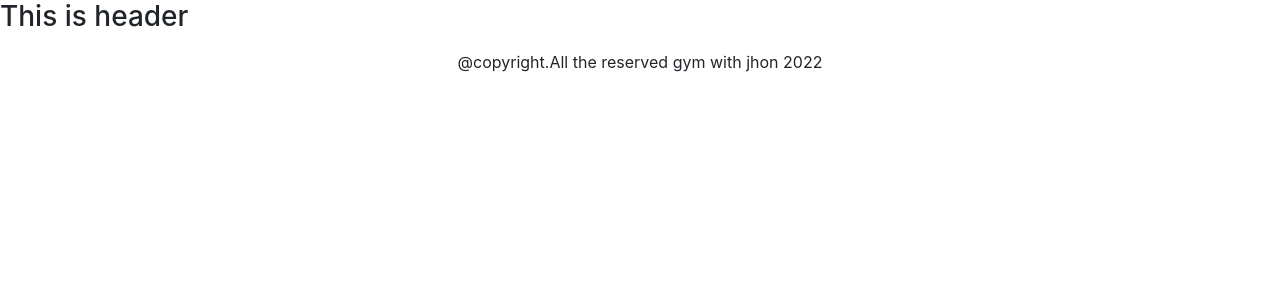
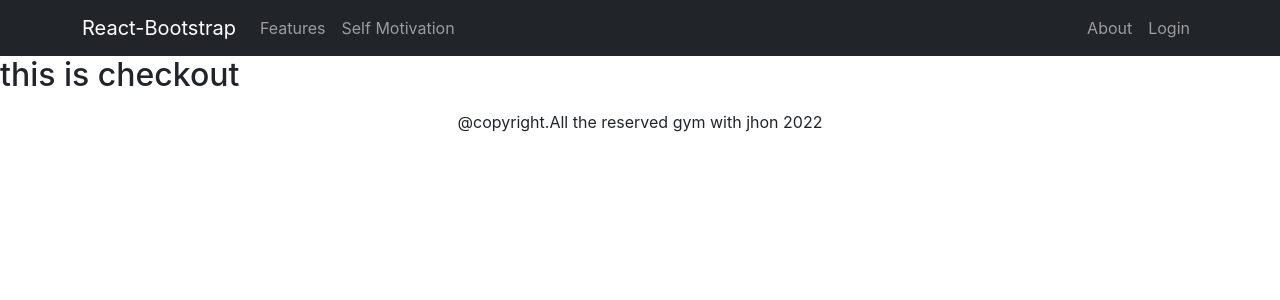
Before and after one commit to akramHoque/independent-service-provider, a React (Create React App) app: page /service/1 in a window 1280 px wide. Shown: the top 300 px of the page. Built offline with nearby package versions, Linux system fonts and the light colour scheme.

Commit message:
component added

```diff
--- a/src/App.js
+++ b/src/App.js
@@ -2,6 +2,7 @@
 import { Route, Routes } from 'react-router-dom';
 import './App.css';
 import About from './Pages/About/About';
+import Checkout from './Pages/Checkout/Checkout';
 import Home from './Pages/Home/Home/Home';
 import Footer from './Pages/Shared/Footer/Footer';
 import Header from './Pages/Shared/Header/Header' ;
@@ -13,6 +14,7 @@ function App() {
     <Routes>
     <Route path='/' element = {<Home></Home>}></Route>
     <Route path='/about' element = {<About></About>}></Route>
+   <Route path='/service/:serviceId' element = {<Checkout></Checkout>}></Route>
     </Routes>
 
     <Footer></Footer>
--- /dev/null
+++ b/src/Pages/Checkout/Checkout.js
@@ -0,0 +1,13 @@
+import React from 'react';
+
+const Checkout = () => {
+
+        return (
+                <div>
+                        <h2>this is checkout</h2>
+
+                 </div>
+        );
+};
+
+export default Checkout;
--- a/src/Pages/Home/Home/Home.js
+++ b/src/Pages/Home/Home/Home.js
@@ -5,6 +5,7 @@ import Services from '../Services/Services'
 const Home = () => {
         return (
                 <div>
+                        <h1 className='text-center my-5'>Make Body Strong With Mr.Adams</h1>
                         <Banner></Banner>
                         <Services></Services>
                 </div>
--- a/src/Pages/Home/Service/Service.js
+++ b/src/Pages/Home/Service/Service.js
@@ -1,16 +1,21 @@
 import React from 'react';
+import { useNavigate } from 'react-router-dom';
 import './Service.css' ;
 
 const Service = ({service}) => {
         const {id, name, img, shortDescription, price} = service ;
+        const navigate = useNavigate() ;
+        const handleCheckout = id => {
+                navigate(`/service/${id}`) ;
+        }
 
         return (
-                <div className='service'>
+        <div className='service'>
             <img className='w-100' src={img} alt="" />
             <h3>{name}</h3>
             <p>Price: ${price}</p>
             <p><small>{shortDescription}</small></p>
-            <button className='btn btn-primary w-50'> Check me</button>
+            <button onClick={() => handleCheckout(id)} className='btn btn-primary w-50'> Check me</button>
         </div>
         );
 };
--- a/src/Pages/Home/Services/Services.js
+++ b/src/Pages/Home/Services/Services.js
@@ -12,7 +12,7 @@ const Services = () => {
                 .then(data => setServices(data))
         } , [])
         return (
-        <div className='container'>
+        <div id="services"  className='container'>
             <div className="row">
             <h1 className='text-primary text-center mt-5'>  Services</h1>
             <div className="services-container">
--- a/src/Pages/Shared/Header/Header.js
+++ b/src/Pages/Shared/Header/Header.js
@@ -1,10 +1,28 @@
 import React from 'react';
+import { Container, Nav, Navbar } from 'react-bootstrap';
+import { Link } from 'react-router-dom';
 
 const Header = () => {
         return (
-                <div>
-                        <h3>This is header</h3>
-                </div>
+                <Navbar collapseOnSelect sticky='top' expand="lg" bg="dark" variant="dark">
+                <Container>
+                <Navbar.Brand as={Link} to="/">React-Bootstrap</Navbar.Brand>
+                <Navbar.Toggle aria-controls="responsive-navbar-nav" />
+                <Navbar.Collapse id="responsive-navbar-nav">
+                  <Nav className="me-auto">
+                    <Nav.Link href="home#services">Features</Nav.Link>
+                    <Nav.Link href="home#motivation">Self Motivation</Nav.Link>
+
+                  </Nav>
+                  <Nav>
+                    <Nav.Link as={Link} to="about">About</Nav.Link>
+                    <Nav.Link as = {Link} to = "login">
+                    Login
+                    </Nav.Link>
+                  </Nav>
+                </Navbar.Collapse>
+                </Container>
+              </Navbar>
         );
 };
 
```
Also changed, not shown: src/Pages/Home/Motivation/Motivation.js (added, +11 -0 lines), src/Pages/Home/Motivation/Motivation.css (added).
